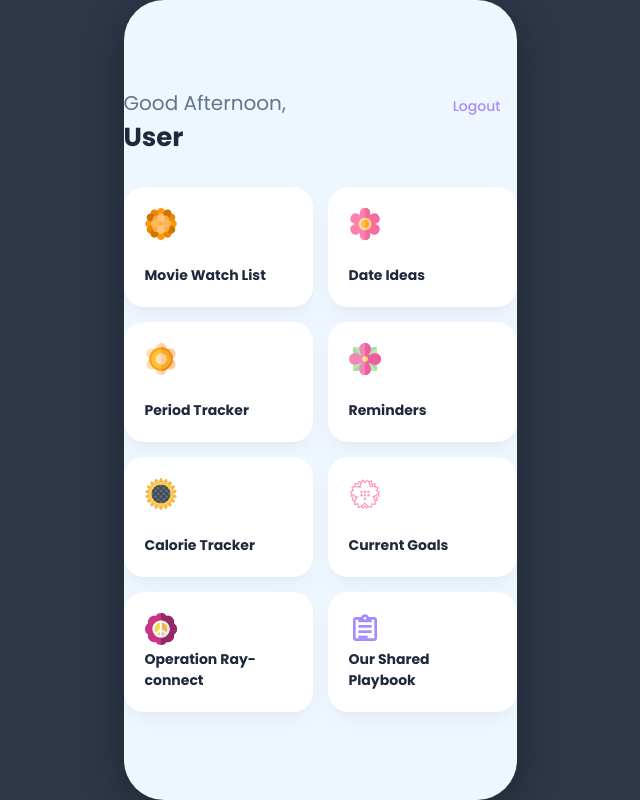
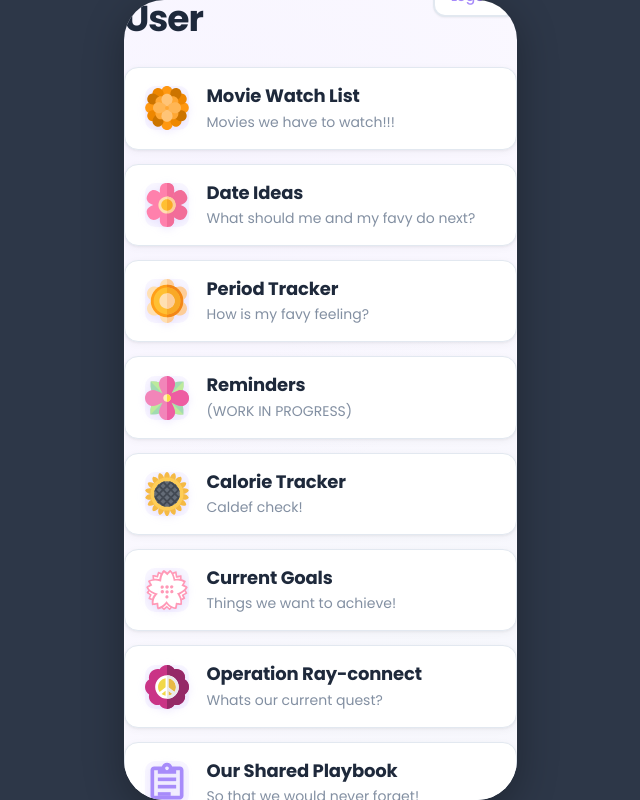
Before and after one commit to jvcerezo/rays-garden-of-flowers, a React (Create React App) app in the folder frontend/: page /dashboard in a window 1280 px wide. Shown: the whole page, without its empty margins (320-960 px from the left). Built offline with nearby package versions, Linux system fonts and the light colour scheme; no server answers; sample sign-in values are in the browser's storage.

Commit message:
ui ux improvements on the dashboard

```diff
--- a/frontend/src/App.css
+++ b/frontend/src/App.css
@@ -1,20 +1,23 @@
 /* --- Google Font Import --- */
 @import url('https://fonts.googleapis.com/css2?family=Poppins:wght@400;500;700&display=swap');
 
-/* --- CSS Variables for Powder Blue Theme --- */
+/* --- CSS Variables for Modern Pastel Theme --- */
 :root {
-  --primary-color: #5dadec; /* Powder Blue */
-  --primary-hover: #4a9dcf; /* Deeper Powder Blue */
-  --background-start: #eef7ff; /* Very light blue */
-  --background-end: #f7f9fb;   /* Off-white with a hint of blue */
-  --card-background: rgba(255, 255, 255, 0.7); /* Frosted Glass Effect */
-  --text-primary: #1f2937;
-  --text-secondary: #4b5563;
-  --icon-color: #9ca3af;
-  --error-color: #d9534f;
-  --error-background: #fdf3f2;
-  --border-color: #dbeafe;
-  --card-shadow: 0 10px 25px -5px rgba(0, 0, 0, 0.05), 0 4px 6px -4px rgba(0, 0, 0, 0.04);
+  --primary-color: #a78bfa; /* Pastel Purple */
+  --secondary-color: #86efac; /* Pastel Green */
+  --accent-color: #fca5a5; /* Pastel Red */
+  --primary-hover: #c4b5fd; /* Lighter Purple */
+  --background-start: #faf8ff; /* Very light purple tint */
+  --background-end: #f8fafc;   /* Off-white with subtle coolness */
+  --card-background: rgba(255, 255, 255, 0.85); /* Enhanced frosted glass */
+  --text-primary: #1e293b;
+  --text-secondary: #64748b;
+  --icon-color: #94a3b8;
+  --error-color: #fca5a5; /* Using pastel red */
+  --error-background: #fef2f2;
+  --border-color: #e2e8f0;
+  --card-shadow: 0 2px 8px rgba(0, 0, 0, 0.04), 0 1px 3px rgba(0, 0, 0, 0.06);
+  --card-shadow-hover: 0 8px 25px rgba(167, 139, 250, 0.12), 0 4px 10px rgba(0, 0, 0, 0.08);
 }
 
 /* --- General Body and Container Styles --- */
@@ -24,8 +27,8 @@ body {
     sans-serif;
   -webkit-font-smoothing: antialiased;
   -moz-osx-font-smoothing: grayscale;
-  background-color: var(--background-start);
-  background-image: linear-gradient(135deg, var(--background-start), var(--background-end));
+  background: linear-gradient(135deg, var(--background-start) 0%, var(--background-end) 100%);
+  min-height: 100vh;
 }
 
 .container {
@@ -65,11 +68,31 @@ body {
 @keyframes fadeIn {
   from {
     opacity: 0;
-    transform: translateY(10px);
+    transform: translateY(20px);
   }
   to {
     opacity: 1;
     transform: translateY(0);
+  }
+}
+
+@keyframes slideInUp {
+  from {
+    opacity: 0;
+    transform: translateY(30px);
+  }
+  to {
+    opacity: 1;
+    transform: translateY(0);
+  }
+}
+
+@keyframes pulse {
+  0%, 100% {
+    opacity: 1;
+  }
+  50% {
+    opacity: 0.8;
   }
 }
 
@@ -183,128 +206,361 @@ body {
 /* --- Improved Dashboard Styles --- */
 
 .dashboard-page {
-  /* This is the main container inside the app frame */
   display: flex;
   flex-direction: column;
-  padding: 30px 20px; /* Increased top padding for a better feel */
+  padding: 1.5rem 1rem;
   box-sizing: border-box;
-  height: 100%;
+  min-height: 100vh;
+  max-width: 500px;
+  margin: 0 auto;
+  position: relative;
+}
+
+.dashboard-page::before {
+  content: '';
+  position: absolute;
+  top: 0;
+  left: 0;
+  right: 0;
+  bottom: 0;
+  background:
+    radial-gradient(circle at 20% 20%, rgba(167, 139, 250, 0.03) 0%, transparent 50%),
+    radial-gradient(circle at 80% 80%, rgba(134, 239, 172, 0.03) 0%, transparent 50%);
+  pointer-events: none;
+  z-index: 0;
+}
+
+.dashboard-header,
+.dashboard-grid {
+  position: relative;
+  z-index: 1;
 }
 
 .dashboard-header {
   display: flex;
   justify-content: space-between;
-  align-items: flex-start; /* Align header content to the top */
-  margin-bottom: 30px;
+  align-items: flex-start;
+  margin-bottom: 2rem;
   width: 100%;
+  flex-shrink: 0;
+  animation: fadeIn 0.8s ease-out;
+}
+
+.dashboard-greeting {
+  font-size: 1rem;
+  font-weight: 500;
+  color: var(--text-secondary);
+  margin: 0 0 0.125rem 0;
+  letter-spacing: 0.01em;
+  animation: fadeIn 0.6s ease-out;
+  opacity: 0.8;
+}
+
+.dashboard-username {
+  font-size: 2.25rem;
+  font-weight: 800;
+  color: var(--text-primary);
+  margin: 0;
+  text-transform: capitalize;
+  letter-spacing: -0.03em;
+  line-height: 0.9;
+  animation: fadeIn 0.8s ease-out 0.2s both;
+}
+
+.logout-button {
+  background: white;
+  color: var(--primary-color);
+  border: 2px solid var(--border-color);
+  padding: 0.5rem 1rem;
+  border-radius: 0.75rem;
+  font-family: 'Poppins', sans-serif;
+  font-weight: 500;
+  font-size: 0.875rem;
+  cursor: pointer;
+  transition: all 0.3s cubic-bezier(0.4, 0, 0.2, 1);
+  flex-shrink: 0;
+  box-shadow: 0 1px 2px rgba(0, 0, 0, 0.05);
+}
+
+.logout-button:hover {
+  background: var(--primary-color);
+  color: white;
+  border-color: var(--primary-color);
+  transform: translateY(-1px);
+  box-shadow: 0 4px 6px rgba(167, 139, 250, 0.25);
+}
+
+.dashboard-grid {
+  display: flex;
+  flex-direction: column;
+  width: 100%;
+  gap: 0.875rem;
+  max-width: 100%;
+  margin: 0;
+}
+
+/* Enhanced Mobile Responsiveness */
+@media (max-width: 768px) {
+  .dashboard-page {
+    padding: 1rem 0.75rem;
+    max-width: 100%;
+  }
+
+  .dashboard-header {
+    margin-bottom: 1.25rem;
+    padding: 0 0.25rem;
+  }
+
+  .dashboard-grid {
+    gap: 0.75rem;
+    max-width: 100%;
+  }
+
+  .dashboard-card {
+    padding: 1rem;
+    min-height: 75px;
+    border-radius: 0.875rem;
+  }
+
+  .card-icon {
+    width: 2.75rem;
+    height: 2.75rem;
+    margin-right: 1rem;
+  }
+
+  .card-title {
+    font-size: 1.0625rem;
+  }
+
+  .card-subtitle {
+    font-size: 0.875rem;
+  }
+}
+
+@media (max-width: 480px) {
+  .dashboard-page {
+    padding: 0.875rem 0.5rem;
+    min-height: 100vh;
+  }
+
+  .dashboard-header {
+    margin-bottom: 1rem;
+    padding: 0 0.125rem;
+    gap: 0.5rem;
+  }
+
+  .dashboard-greeting {
+    font-size: 0.9375rem;
+  }
+
+  .dashboard-username {
+    font-size: 1.625rem;
+    line-height: 1;
+  }
+
+  .logout-button {
+    padding: 0.375rem 0.625rem;
+    font-size: 0.8125rem;
+    border-radius: 0.625rem;
+  }
+
+  .dashboard-grid {
+    gap: 0.625rem;
+  }
+
+  .dashboard-card {
+    padding: 0.875rem;
+    min-height: 65px;
+    border-radius: 0.75rem;
+  }
+
+  .dashboard-card:hover {
+    transform: translateX(2px);
+  }
+
+  .card-icon {
+    width: 2.5rem;
+    height: 2.5rem;
+    margin-right: 0.875rem;
+    border-radius: 0.625rem;
+  }
+
+  .card-title {
+    font-size: 1rem;
+    margin-bottom: 0.125rem;
+    line-height: 1.2;
+  }
+
+  .card-subtitle {
+    font-size: 0.8125rem;
+    line-height: 1.3;
+  }
+}
+
+@media (max-width: 350px) {
+  .dashboard-page {
+    padding: 0.75rem 0.375rem;
+  }
+
+  .dashboard-header {
+    margin-bottom: 0.875rem;
+  }
+
+  .dashboard-username {
+    font-size: 1.5rem;
+  }
+
+  .logout-button {
+    padding: 0.3125rem 0.5rem;
+    font-size: 0.75rem;
+  }
+
+  .dashboard-grid {
+    gap: 0.5rem;
+  }
+
+  .dashboard-card {
+    min-height: 60px;
+    padding: 0.75rem;
+    border-radius: 0.625rem;
+  }
+
+  .card-icon {
+    width: 2.25rem;
+    height: 2.25rem;
+    margin-right: 0.75rem;
+    border-radius: 0.5rem;
+  }
+
+  .card-title {
+    font-size: 0.9375rem;
+    line-height: 1.2;
+  }
+
+  .card-subtitle {
+    font-size: 0.75rem;
+    line-height: 1.2;
+  }
+}
+
+.dashboard-card {
+  background: white;
+  border-radius: 0.875rem;
+  padding: 1rem 1.25rem;
+  box-shadow: var(--card-shadow);
+  display: flex;
+  flex-direction: row;
+  align-items: center;
+  cursor: pointer;
+  transition: all 0.3s cubic-bezier(0.4, 0, 0.2, 1);
+  border: 1px solid var(--border-color);
+  color: inherit;
+  text-decoration: none;
+  min-height: 70px;
+  text-align: left;
+  position: relative;
+  overflow: hidden;
+  animation: slideInUp 0.6s ease-out both;
+  width: 100%;
+  box-sizing: border-box;
+}
+
+/* Staggered animation delays for cards */
+.dashboard-card:nth-child(1) { animation-delay: 0.1s; }
+.dashboard-card:nth-child(2) { animation-delay: 0.2s; }
+.dashboard-card:nth-child(3) { animation-delay: 0.3s; }
+.dashboard-card:nth-child(4) { animation-delay: 0.4s; }
+.dashboard-card:nth-child(5) { animation-delay: 0.5s; }
+.dashboard-card:nth-child(6) { animation-delay: 0.6s; }
+.dashboard-card:nth-child(7) { animation-delay: 0.7s; }
+.dashboard-card:nth-child(8) { animation-delay: 0.8s; }
+
+.dashboard-card::before {
+  content: '';
+  position: absolute;
+  left: 0;
+  top: 0;
+  bottom: 0;
+  width: 4px;
+  background: linear-gradient(180deg, var(--primary-color), var(--secondary-color));
+  opacity: 0;
+  transition: opacity 0.3s ease;
+}
+
+.dashboard-card:hover::before {
+  opacity: 1;
+}
+
+.dashboard-card:hover {
+  transform: translateX(4px);
+  box-shadow: var(--card-shadow-hover);
+  border-color: rgba(167, 139, 250, 0.3);
+}
+
+.dashboard-card:active {
+  transform: translateX(2px) scale(0.98);
+}
+
+.dashboard-card:focus {
+  outline: none;
+  border-color: var(--primary-color);
+  box-shadow: 0 0 0 3px rgba(167, 139, 250, 0.2);
+}
+
+.logout-button:focus {
+  outline: none;
+  box-shadow: 0 0 0 3px rgba(167, 139, 250, 0.2);
+}
+
+.card-icon {
+  width: 2.75rem;
+  height: 2.75rem;
+  color: var(--primary-color);
+  margin-right: 1.125rem;
+  transition: all 0.3s ease;
+  display: flex;
+  align-items: center;
+  justify-content: center;
+  background: rgba(167, 139, 250, 0.08);
+  border-radius: 0.625rem;
   flex-shrink: 0;
 }
 
-.dashboard-greeting {
-  font-size: 20px;
-  font-weight: 400;
-  color: var(--text-secondary);
-  margin: 0;
-}
-
-.dashboard-username {
-  font-size: 26px;
-  font-weight: 700;
-  color: var(--text-primary);
-  margin: 0;
-  text-transform: capitalize;
-}
-
-.logout-button {
-  background-color: #eef7ff; /* Lighter blue for a softer look */
-  color: var(--primary-color);
-  border: none;
-  padding: 8px 16px;
-  border-radius: 12px;
-  font-family: 'Poppins', sans-serif;
-  font-weight: 500;
-  font-size: 14px;
-  cursor: pointer;
-  transition: all 0.2s ease-in-out;
-  flex-shrink: 0; /* Prevent the button from shrinking */
-}
-
-.logout-button:hover {
-  background-color: var(--primary-color);
-  color: #fff;
-}
-
-.dashboard-grid {
-  display: grid;
-  width: 100%;
-  gap: 15px;
-  grid-template-columns: 1fr 1fr; /* Two equal columns */
-}
-
-.dashboard-card {
-  background-color: #ffffff;
-  border-radius: 20px;
-  padding: 20px;
-  box-shadow: var(--card-shadow);
-  display: flex;
-  flex-direction: column;
-  justify-content: space-between; /* Pushes title to the bottom */
-  cursor: pointer;
-  transition: all 0.2s ease-in-out;
-  border: 1px solid rgba(255, 255, 255, 0.8);
-  color: inherit;
-  text-decoration: none;
-  min-height: 120px; /* Give cards a minimum height */
-}
-
-.dashboard-card:hover {
-  transform: translateY(-5px);
-  box-shadow: 0 15px 30px -5px rgba(93, 173, 236, 0.15);
-}
-
-/* This makes the first card span the full width of the grid */
-.dashboard-card.featured {
-  grid-column: 1 / -1; /* Span from the first to the last column line */
-  flex-direction: row;
-  align-items: center;
-  background: linear-gradient(135deg, var(--primary-color), var(--primary-hover));
-  color: #fff;
-}
-
-.card-content {
-  text-align: left;
-}
-
-.card-icon {
-  width: 32px;
-  height: 32px;
-  color: var(--primary-color);
-}
-
-.dashboard-card.featured .card-icon {
-  width: 48px;
-  height: 48px;
-  color: #fff;
-  margin-right: 15px;
+.dashboard-card:hover .card-icon {
+  transform: scale(1.1);
+  background: rgba(167, 139, 250, 0.15);
 }
 
 .card-icon svg {
   width: 100%;
   height: 100%;
+  filter: drop-shadow(0 2px 4px rgba(167, 139, 250, 0.2));
+}
+
+.card-content {
+  flex: 1;
+  display: flex;
+  flex-direction: column;
+  justify-content: center;
 }
 
 .card-title {
-  font-size: 14px;
-  font-weight: 600; /* Bolder titles for better readability */
+  font-size: 1.125rem;
+  font-weight: 600;
   color: var(--text-primary);
-  margin: 0;
-  text-align: left; /* Align text left */
+  margin: 0 0 0.25rem 0;
+  line-height: 1.3;
+  letter-spacing: -0.01em;
 }
 
-.dashboard-card.featured .card-title {
-  font-size: 20px;
-  color: #fff;
+.card-subtitle {
+  font-size: 0.875rem;
+  font-weight: 400;
+  color: var(--text-secondary);
+  margin: 0;
+  opacity: 0.8;
 }
+
 
 /* --- Phone Simulation Styles --- */
 .phone-simulation-container {
--- a/frontend/src/components/Dashboard.jsx
+++ b/frontend/src/components/Dashboard.jsx
@@ -15,14 +15,14 @@ function Dashboard() {
   const { user, logout } = useAuth();
 
   const dashboardItems = [
-    { title: 'Movie Watch List', icon: <MovieIcon />, path: '/movie-watch-list' },
-    { title: 'Date Ideas', icon: <DateIcon />, path: '/date-ideas' },
-    { title: 'Period Tracker', icon: <PeriodIcon />, path: '/period-tracker' },
-    { title: 'Reminders', icon: <BellIcon />, path: '/reminders' },
-    { title: 'Calorie Tracker', icon: <CalorieIcon />, path: '/calorie-tracker' },
-    { title: 'Current Goals', icon: <GoalIcon />, path: '/current-goals' },
-    { title: 'Operation Ray-connect', icon: <SecretMissionIcon />, path: '/ray-connect' },
-    { title: "Our Shared Playbook", icon: <PlaybookIcon />, path: '/playbook' }
+    { title: 'Movie Watch List', subtitle: 'Movies we have to watch!!!', icon: <MovieIcon />, path: '/movie-watch-list' },
+    { title: 'Date Ideas', subtitle: 'What should me and my favy do next?', icon: <DateIcon />, path: '/date-ideas' },
+    { title: 'Period Tracker', subtitle: 'How is my favy feeling?', icon: <PeriodIcon />, path: '/period-tracker' },
+    { title: 'Reminders', subtitle: '(WORK IN PROGRESS)', icon: <BellIcon />, path: '/reminders' },
+    { title: 'Calorie Tracker', subtitle: 'Caldef check!', icon: <CalorieIcon />, path: '/calorie-tracker' },
+    { title: 'Current Goals', subtitle: 'Things we want to achieve!', icon: <GoalIcon />, path: '/current-goals' },
+    { title: 'Operation Ray-connect', subtitle: 'Whats our current quest?', icon: <SecretMissionIcon />, path: '/ray-connect' },
+    { title: "Our Shared Playbook", subtitle: 'So that we would never forget!', icon: <PlaybookIcon />, path: '/playbook' }
   ];
 
   const getGreeting = () => {
@@ -64,7 +64,10 @@ function Dashboard() {
         {dashboardItems.map((item, index) => (
           <Link to={item.path} key={index} className="dashboard-card">
             <div className="card-icon">{item.icon}</div>
-            <h3 className="card-title">{item.title}</h3>
+            <div className="card-content">
+              <h3 className="card-title">{item.title}</h3>
+              <p className="card-subtitle">{item.subtitle}</p>
+            </div>
           </Link>
         ))}
       </div>
```
